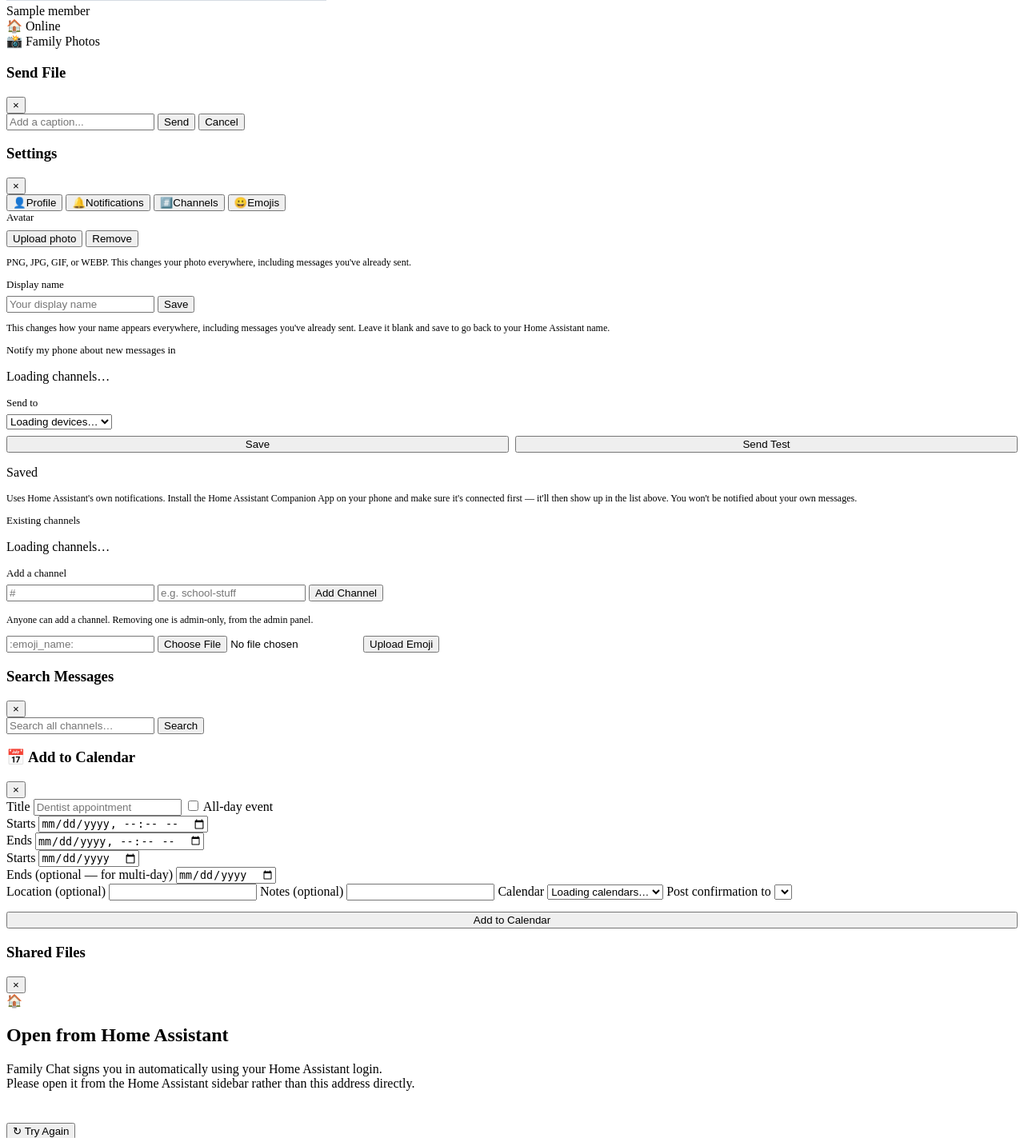
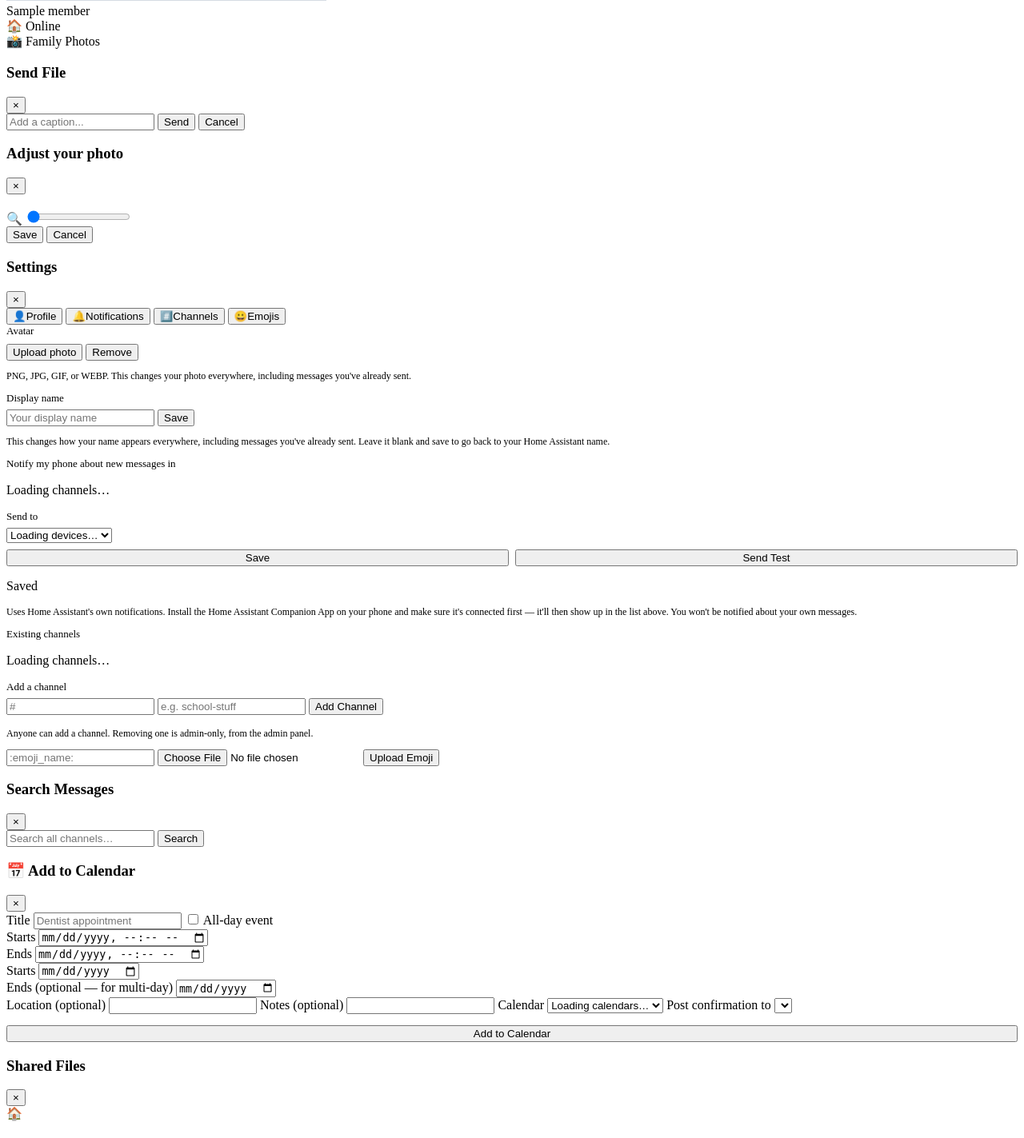
Before and after one commit to Arbitrary8481/family-chat, a Flask app: template family-chat/app/templates/index.html in a window 1280 px wide. Shown: the part 818-2241 px from the top of the page at 80% size. Run offline with Flask 3, Linux system fonts and the light colour scheme; the template is opened without the code that fills it: most values are stand-ins (such as "Sample title", 1, 10 or a date in 2020); grey boxes marked "Sample" are stand-in pictures; lists and menus that the app fills with data are empty; parts of the project's set-up code (start-up, migrations or seed data) failed here and were passed over.

Commit message:
Adding image cropper for avatars

```diff
--- a/family-chat/app/static/script.js
+++ b/family-chat/app/static/script.js
@@ -987,6 +987,26 @@ function handlePasteImage(event) {
 }
 document.addEventListener('paste', handlePasteImage);
 
+// Avatar crop drag — mouse/touch listeners live on the document (not
+// just the viewport element) for move/end specifically, since a drag
+// that started inside the circular viewport should keep tracking even
+// if the pointer moves outside it mid-drag, rather than dropping the
+// gesture the instant the cursor crosses the viewport's edge.
+document.addEventListener('DOMContentLoaded', () => {
+    const viewport = document.getElementById('avatarCropViewport');
+    if (!viewport) return;
+    viewport.addEventListener('mousedown', onAvatarCropDragStart);
+    viewport.addEventListener('touchstart', onAvatarCropDragStart, { passive: false });
+    document.addEventListener('mousemove', onAvatarCropDragMove);
+    document.addEventListener('touchmove', onAvatarCropDragMove, { passive: false });
+    document.addEventListener('mouseup', onAvatarCropDragEnd);
+    document.addEventListener('touchend', onAvatarCropDragEnd);
+
+    const zoomSlider = document.getElementById('avatarCropZoom');
+    if (zoomSlider) zoomSlider.addEventListener('input', onAvatarCropZoomChange);
+});
+
+
 function showFilePreview(data, file) {
     const modal = document.getElementById('fileModal');
     const content = document.getElementById('filePreviewContent');
@@ -2013,8 +2033,27 @@ function uploadMyAvatar(event) {
     const file = fileInput.files[0];
     if (!file) return;
 
+    // GIFs skip the cropper entirely and upload as-is — cropping means
+    // rendering to a canvas, which only ever captures a single static
+    // frame and would silently strip the animation from an animated
+    // avatar. Everything else (PNG/JPEG/WEBP) goes through cropping.
+    if (file.type === 'image/gif') {
+        submitAvatarFile(file, fileInput);
+        return;
+    }
+
+    openAvatarCropper(file, fileInput);
+}
+
+function submitAvatarFile(file, fileInputToReset) {
     const formData = new FormData();
-    formData.append('file', file);
+    // A real File (the GIF-bypass path) already carries its own
+    // filename; a bare Blob (canvas.toBlob()'s output, from the crop
+    // flow) doesn't, and would otherwise default to the generic name
+    // "blob" — giving it a real one is purely for clarity/debugging,
+    // not correctness, since the server derives the saved extension
+    // from the declared mimetype either way, never the filename.
+    formData.append('file', file, file.name || 'avatar-cropped.png');
 
     fetch(apiUrl('/api/my-avatar'), {
         method: 'POST',
@@ -2032,7 +2071,180 @@ function uploadMyAvatar(event) {
             forceFreshReload();
         })
         .catch(() => alert("Couldn't upload your avatar. Please try again."))
-        .finally(() => { fileInput.value = ''; });
+        .finally(() => { if (fileInputToReset) fileInputToReset.value = ''; });
+}
+
+// --- Avatar cropper ---
+// A fixed-size circular viewport (see .avatar-crop-viewport in CSS) onto
+// an image the person can drag to reposition and zoom to scale, always
+// kept large enough to fully cover the viewport (no gaps). All position
+// state below is in "already scaled" CSS pixels — offsetX/offsetY are
+// where the image's top-left corner sits relative to the viewport's,
+// not raw image coordinates.
+let avatarCropState = null; // null when the modal isn't open
+let avatarCropDrag = null; // null when not actively dragging
+const AVATAR_CROP_VIEWPORT_SIZE = 280;
+const AVATAR_CROP_MAX_ZOOM_MULTIPLIER = 3;
+const AVATAR_CROP_OUTPUT_SIZE = 400;
+
+function openAvatarCropper(file, fileInputToReset) {
+    const modal = document.getElementById('avatarCropModal');
+    const img = document.getElementById('avatarCropImage');
+    if (!modal || !img) return;
+
+    const objectUrl = URL.createObjectURL(file);
+    img.src = objectUrl;
+    img.onerror = () => {
+        // Without this, a corrupted file or a format quirk that passes
+        // the file input's accept filter but isn't actually decodable
+        // fails completely silently — the modal never opens, nothing
+        // tells the person anything went wrong, and the object URL
+        // leaks since nothing ever revokes it.
+        URL.revokeObjectURL(objectUrl);
+        img.onload = null;
+        img.onerror = null;
+        if (fileInputToReset) fileInputToReset.value = '';
+        alert("Couldn't open that image. Please try a different photo.");
+    };
+    img.onload = () => {
+        img.onerror = null;
+        const minScale = AVATAR_CROP_VIEWPORT_SIZE / Math.min(img.naturalWidth, img.naturalHeight);
+        avatarCropState = {
+            file,
+            fileInputToReset,
+            objectUrl,
+            naturalWidth: img.naturalWidth,
+            naturalHeight: img.naturalHeight,
+            minScale,
+            scale: minScale,
+            // Centered by default — the dimension that overflows the
+            // viewport (whichever one isn't the constraining one that
+            // minScale was based on) starts evenly split on both sides.
+            offsetX: (AVATAR_CROP_VIEWPORT_SIZE - img.naturalWidth * minScale) / 2,
+            offsetY: (AVATAR_CROP_VIEWPORT_SIZE - img.naturalHeight * minScale) / 2,
+        };
+        const zoomSlider = document.getElementById('avatarCropZoom');
+        if (zoomSlider) zoomSlider.value = 0;
+        renderAvatarCropTransform();
+        modal.classList.remove('hidden');
+    };
+}
+
+function clampAvatarCropOffsets(state) {
+    const displayedWidth = state.naturalWidth * state.scale;
+    const displayedHeight = state.naturalHeight * state.scale;
+    // Image edges can never pull inward past the viewport edges — right
+    // edge must reach at least the viewport's right side, left edge can
+    // never be right of the viewport's left side, and so on for top/bottom.
+    state.offsetX = Math.min(0, Math.max(AVATAR_CROP_VIEWPORT_SIZE - displayedWidth, state.offsetX));
+    state.offsetY = Math.min(0, Math.max(AVATAR_CROP_VIEWPORT_SIZE - displayedHeight, state.offsetY));
+}
+
+function renderAvatarCropTransform() {
+    if (!avatarCropState) return;
+    const img = document.getElementById('avatarCropImage');
+    if (!img) return;
+    clampAvatarCropOffsets(avatarCropState);
+    img.style.width = `${avatarCropState.naturalWidth * avatarCropState.scale}px`;
+    img.style.height = `${avatarCropState.naturalHeight * avatarCropState.scale}px`;
+    img.style.transform = `translate(${avatarCropState.offsetX}px, ${avatarCropState.offsetY}px)`;
+}
+
+function onAvatarCropZoomChange() {
+    if (!avatarCropState) return;
+    const slider = document.getElementById('avatarCropZoom');
+    if (!slider) return;
+    const t = Number(slider.value) / 100; // 0..1
+    avatarCropState.scale = avatarCropState.minScale * (1 + t * (AVATAR_CROP_MAX_ZOOM_MULTIPLIER - 1));
+    // Re-clamping (inside renderAvatarCropTransform) rather than
+    // re-centering keeps whatever part of the photo was framed before
+    // the zoom change as close to framed as it can still validly be,
+    // instead of snapping back to center on every slider move.
+    renderAvatarCropTransform();
+}
+
+function avatarCropPointerPos(e) {
+    if (e.touches && e.touches.length > 0) {
+        return { x: e.touches[0].clientX, y: e.touches[0].clientY };
+    }
+    return { x: e.clientX, y: e.clientY };
+}
+
+function onAvatarCropDragStart(e) {
+    if (!avatarCropState) return;
+    const pos = avatarCropPointerPos(e);
+    avatarCropDrag = {
+        startX: pos.x,
+        startY: pos.y,
+        startOffsetX: avatarCropState.offsetX,
+        startOffsetY: avatarCropState.offsetY,
+    };
+    const viewport = document.getElementById('avatarCropViewport');
+    if (viewport) viewport.classList.add('dragging');
+    e.preventDefault();
+}
+
+function onAvatarCropDragMove(e) {
+    if (!avatarCropDrag || !avatarCropState) return;
+    const pos = avatarCropPointerPos(e);
+    avatarCropState.offsetX = avatarCropDrag.startOffsetX + (pos.x - avatarCropDrag.startX);
+    avatarCropState.offsetY = avatarCropDrag.startOffsetY + (pos.y - avatarCropDrag.startY);
+    renderAvatarCropTransform();
+    e.preventDefault();
+}
+
+function onAvatarCropDragEnd() {
+    avatarCropDrag = null;
+    const viewport = document.getElementById('avatarCropViewport');
+    if (viewport) viewport.classList.remove('dragging');
+}
+
+function applyAvatarCrop() {
+    if (!avatarCropState) return;
+    const img = document.getElementById('avatarCropImage');
+    if (!img) return;
+
+    // Working backward from the current on-screen transform to figure
+    // out which square region of the *original, full-resolution* image
+    // is currently visible in the viewport — dividing by scale converts
+    // from on-screen (already-scaled) pixels back to natural image
+    // pixels.
+    const sourceX = -avatarCropState.offsetX / avatarCropState.scale;
+    const sourceY = -avatarCropState.offsetY / avatarCropState.scale;
+    const sourceSize = AVATAR_CROP_VIEWPORT_SIZE / avatarCropState.scale;
+
+    const canvas = document.createElement('canvas');
+    canvas.width = AVATAR_CROP_OUTPUT_SIZE;
+    canvas.height = AVATAR_CROP_OUTPUT_SIZE;
+    const ctx = canvas.getContext('2d');
+    ctx.drawImage(img, sourceX, sourceY, sourceSize, sourceSize, 0, 0, AVATAR_CROP_OUTPUT_SIZE, AVATAR_CROP_OUTPUT_SIZE);
+
+    const fileInputToReset = avatarCropState.fileInputToReset;
+    canvas.toBlob(blob => {
+        if (!blob) {
+            alert("Couldn't process that image. Please try a different photo.");
+            return;
+        }
+        closeAvatarCropper();
+        submitAvatarFile(blob, fileInputToReset);
+    }, 'image/png');
+}
+
+function closeAvatarCropper() {
+    const modal = document.getElementById('avatarCropModal');
+    if (modal) modal.classList.add('hidden');
+    if (avatarCropState) {
+        // Selecting Cancel (rather than Save) still leaves a picked file
+        // sitting in the <input> — without resetting it here, choosing
+        // the exact same file again afterward wouldn't even fire a
+        // change event (browsers only fire "change" when the value
+        // actually differs from before), so the cropper would silently
+        // fail to reopen.
+        if (avatarCropState.fileInputToReset) avatarCropState.fileInputToReset.value = '';
+        URL.revokeObjectURL(avatarCropState.objectUrl);
+    }
+    avatarCropState = null;
+    avatarCropDrag = null;
 }
 
 function removeMyAvatar() {
--- a/family-chat/app/static/style.css
+++ b/family-chat/app/static/style.css
@@ -1465,6 +1465,66 @@ body {
     border-radius: 4px;
     padding: 10px 12px;
     color: var(--text-normal);
+}
+
+.avatar-crop-content {
+    max-width: 400px;
+}
+
+/* Fixed-size square window onto the image, masked to a circle so what's
+   visible here previews exactly the shape the final avatar renders as
+   everywhere else in the app (see .avatar-img's own border-radius:50%).
+   overflow:hidden is what actually does the cropping visually — the
+   <img> inside is free to be larger than this and get dragged/scaled
+   around underneath it. */
+.avatar-crop-viewport {
+    width: 280px;
+    height: 280px;
+    margin: 0 auto;
+    border-radius: 50%;
+    overflow: hidden;
+    position: relative;
+    background: var(--bg-tertiary);
+    cursor: grab;
+    /* Prevents the browser's own touch-scroll/pan gesture from
+       competing with drag-to-reposition on mobile — without this, a
+       finger-drag on a touchscreen scrolls the page instead of moving
+       the photo. */
+    touch-action: none;
+}
+
+.avatar-crop-viewport.dragging {
+    cursor: grabbing;
+}
+
+#avatarCropImage {
+    position: absolute;
+    top: 0;
+    left: 0;
+    /* Width/height and transform are both set from JS (see
+       renderAvatarCropTransform() in script.js) based on the current
+       zoom level and drag offset — nothing here is meaningful as a
+       static default beyond avoiding a flash of an unstyled, full-size
+       image before JS first positions it. */
+    transform-origin: top left;
+    user-select: none;
+    -webkit-user-drag: none;
+}
+
+.avatar-crop-zoom-row {
+    display: flex;
+    align-items: center;
+    gap: 12px;
+    padding: 16px 24px 0;
+}
+
+.avatar-crop-zoom-icon {
+    font-size: 14px;
+    opacity: 0.7;
+}
+
+.avatar-crop-zoom-row input[type="range"] {
+    flex: 1;
 }
 
 /* Buttons */
--- a/family-chat/app/templates/index.html
+++ b/family-chat/app/templates/index.html
@@ -263,6 +263,29 @@
         </div>
     </div>
 
+    <!-- Avatar crop modal. GIFs skip this entirely (see uploadMyAvatar in
+         script.js) since rasterizing to a canvas would strip animation —
+         this only ever handles static PNG/JPEG/WEBP selections. -->
+    <div class="modal hidden" id="avatarCropModal">
+        <div class="modal-content avatar-crop-content">
+            <div class="file-preview-header">
+                <h3>Adjust your photo</h3>
+                <button class="close-btn" onclick="closeAvatarCropper()">×</button>
+            </div>
+            <div class="avatar-crop-viewport" id="avatarCropViewport">
+                <img id="avatarCropImage" alt="" draggable="false">
+            </div>
+            <div class="avatar-crop-zoom-row">
+                <span class="avatar-crop-zoom-icon">🔍</span>
+                <input type="range" id="avatarCropZoom" min="0" max="100" value="0">
+            </div>
+            <div class="file-preview-actions">
+                <button class="btn btn-primary" onclick="applyAvatarCrop()">Save</button>
+                <button class="btn btn-secondary" onclick="closeAvatarCropper()">Cancel</button>
+            </div>
+        </div>
+    </div>
+
     <div class="modal hidden" id="settingsModal">
         <div class="modal-content settings-modal-content">
             <div class="modal-header">
--- a/family-chat/config.yaml
+++ b/family-chat/config.yaml
@@ -1,5 +1,5 @@
 name: "Family Chat"
-version: "2.29.13"
+version: "2.30.0"
 slug: "family_chat"
 description: "Private Discord-like chat for your family with file sharing and emojis"
 arch:
```
Also changed, not shown: family-chat/CHANGELOG.md.
